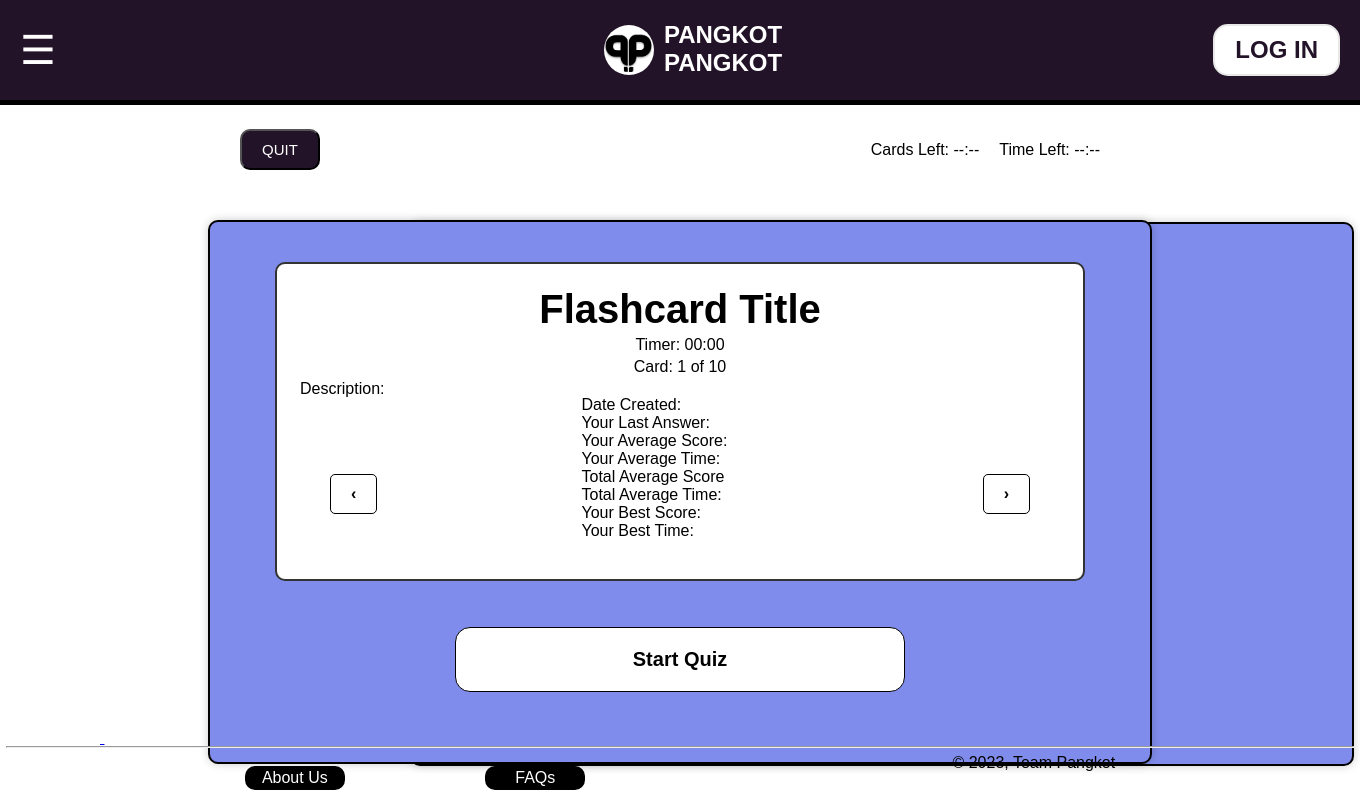
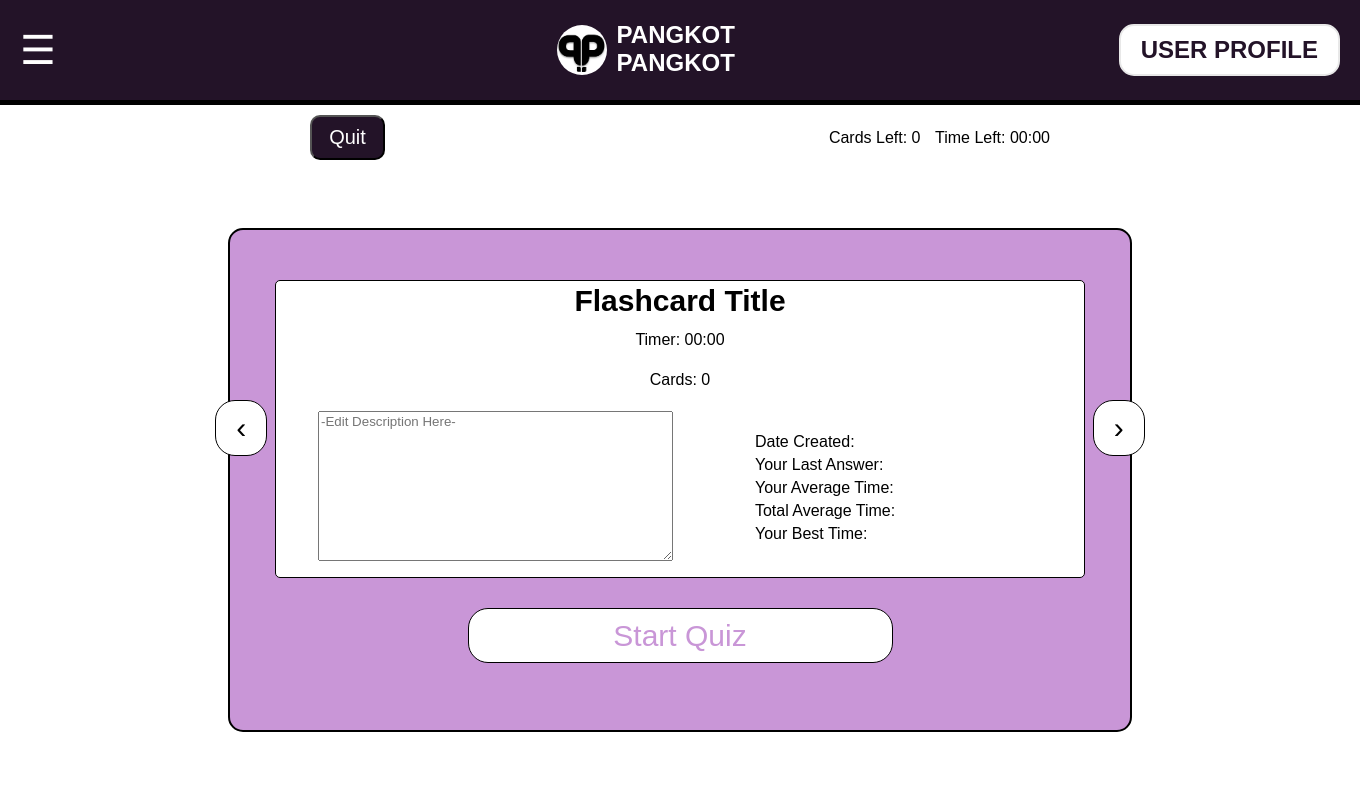
Before and after one commit to Pawmsdayl/Pangkot-pangkot, a PHP site: page /quiz.php in a window 1360 px wide. Run offline with PHP 8.4, Linux system fonts and the light colour scheme.

Commit message:
Add files via upload

```diff
--- a/Pangkot-pangkot/quiz.php
+++ b/Pangkot-pangkot/quiz.php
@@ -3,70 +3,234 @@
 <head>
   <meta charset="utf-8">
   <meta name="viewport" content="width=device-width, initial-scale=1.0">
-    <title>Answer Quiz</title>
+  <title>Flashcard Quiz</title>
+  <link rel="stylesheet" type="text/css" href="header.css">
+  <link rel="stylesheet" type="text/css" href="answer.css">
+  <script src="../navBar.js"></script>
+</head>
 
-    <?php
-        include 'dbConnector.php';
-        include 'commonHead.php';
-    ?>
+<body>
+  <header>
+        <div id="burgerNav" class="burgerNav">
+            <a href="javascript:void(0)" class="closeBurger" onclick="closeBurger()">&times;</a>
+            <div class="navButtons">
+                <a href="index.html">Home</a>
+                <a href="create-quiz.html">Create Quiz</a>
+                <a href="groupJoin.html">Join Group</a>
+                <a href="groupCreate.html">Create Group</a>
+                <a href="group1.html">Group 1</a>
+                <a href="group2.html">Group 2</a>
+            </div>
+        </div>
+        <span class="burgerIcon" onclick="openBurger()">&#9776;</span>
+        <a class="banner-link" href="index.html">
+            <div class="header-banner">
+                <div class="logo">
+                    <img src="../images/pplogo.png" alt="logo">
+                    <h1>PANGKOT<br>PANGKOT</h1>
+                </div>
+            </div>
+        </a>
+        <div class="user-profile">
+            <button class="user-profile-button">User Profile</button>
+            <div class="user-content">
+                <a href="login.html">Login</a>
+                <a href="signup.html">Sign Up</a>
+            </div>
+    </div>
+    </header>
 
-    <link rel="stylesheet" type="text/css" href="style/quiz.css">
-</head>
-<body>
-    <?php
-        include 'header.php';
-    ?>
-
-    <div class="quit-and-info">
-        <button class="quit-button">Quit</button>
     <div class="quiz-info">
-            <span>Cards Left: --:--</span>
-            <span>Time Left: --:--</span>
+        <button class="quit-button" onclick="quitQuiz()">Quit</button>
+        <div class="info-right">
+            <div class="cards-left">Cards Left: <span id="cardsLeft">0</span></div>
+            <div class="time-left">Time Left: <span id="timeLeft">00:00</span></div>
         </div>
     </div>
 
-    <div class="flashcard-container">
-        <div class = "flashcard">
+    <div class="flashcard">
         <table class="flashcard-info">
             <tr>
                 <th class="card-title" colspan="2">Flashcard Title</th>
             </tr>
             <tr>
-                    <td colspan="2">Timer: 00:00</td>
+                <td colspan="2">Timer: <span id="timer">00:00</span></td>
             </tr>
             <tr>
-                    <td colspan="2">Card: 1 of 10</td>
+                <td colspan="2">
+                    <label for="cards-number">Cards: <span id="card-count">0</span></label>
+                </td>
             </tr>
             <tr>
-                    <td>Description:</td>
+                <td>
+                    <label for="description"></label>
+                    <textarea id="description" name="description" placeholder="-Edit Description Here-"></textarea>
+                </td>
                 <td>
                     <ul>
                         <li>Date Created:</li>
                         <li>Your Last Answer:</li>
-                            <li>Your Average Score:</li>
                         <li>Your Average Time:</li>
-                            <li>Total Average Score</li>
                         <li>Total Average Time:</li>
-                            <li>Your Best Score:</li>
                         <li>Your Best Time:</li>
                     </ul>
                 </td>
             </tr>
         </table>
-        </div>
-        <div class="next-back-buttons">
-            <button id="back-button">&#8249;</button>
-            <button id="next-button" onclick="nextCard()">&#8250;</button>
-        </div>
-        <div class="start-quiz-container">
+
+        <div class="start-button-container">
             <button class="start-quiz-button">Start Quiz</button>
         </div>
 
+
     </div>
-    <div class="flashcard-behind"></div>
 
-    <?php
-        include 'footer.php';
-    ?>
+    <div id="card-container" class="card-container">
+    <!-- Cards will be dynamically added here -->
+    </div>
+
+    <div class="card-buttons">
+            <button class="back-button" disabled>&#8249;</button>
+            <button class="next-button" disabled>&#8250;</button>
+        </div>
+
+    <script>
+        var startButton = document.querySelector('.start-quiz-button');
+startButton.addEventListener('click', startQuiz);
+
+var cardContainer = document.getElementById('card-container');
+var maxCardCount = 10;
+var currentCardIndex = 0;
+
+var cards = [
+  { question: 'Question 1', answer: 'Answer 1' },
+  { question: 'Question 2', answer: 'Answer 2' },
+  { question: 'Question 3', answer: 'Answer 3' },
+  { question: 'Question 4', answer: 'Answer 4' },
+  { question: 'Question 5', answer: 'Answer 5' },
+  { question: 'Question 6', answer: 'Answer 6' },
+  { question: 'Question 7', answer: 'Answer 7' },
+  { question: 'Question 8', answer: 'Answer 8' },
+  { question: 'Question 9', answer: 'Answer 9' },
+  { question: 'Question 10', answer: 'Answer 10' },
+  // Add more cards here
+];
+
+function createCard(question, answer) {
+  var card = document.createElement('div');
+  card.className = 'card';
+
+  var cardFront = document.createElement('div');
+  cardFront.className = 'card-front';
+  cardFront.innerHTML = `<h3>${question}</h3>`;
+
+  var cardBack = document.createElement('div');
+  cardBack.className = 'card-back';
+  cardBack.innerHTML = `<h3>${answer}</h3>`;
+
+  card.appendChild(cardFront);
+  card.appendChild(cardBack);
+
+  // Add event listener to flip the card on click
+  card.addEventListener('click', function () {
+    card.classList.toggle('flipped');
+  });
+
+  return card;
+}
+
+function startQuiz() {
+  // Hide the flashcard info
+  var flashcardInfo = document.querySelector('.flashcard-info');
+  flashcardInfo.style.display = 'none';
+
+  // Clear the card container
+  cardContainer.innerHTML = '';
+
+  // Reset the current card index
+  currentCardIndex = 0;
+
+  // Shuffle the cards array
+  shuffleArray(cards);
+
+  // Enable the Next and Back buttons
+  var nextButton = document.querySelector('.next-button');
+  nextButton.disabled = false;
+
+  var backButton = document.querySelector('.back-button');
+  backButton.disabled = false;
+
+  // Display the first card
+  displayCard(currentCardIndex);
+}
+
+function displayCard(cardIndex) {
+  // Check if the card index is within the valid range
+  if (cardIndex >= 0 && cardIndex < cards.length) {
+    // Get the current card from the cards array
+    var currentCard = cards[cardIndex];
+
+    // Create a card element
+    var card = createCard(currentCard.question, currentCard.answer);
+
+    // Clear the card container
+    cardContainer.innerHTML = '';
+
+    // Append the card to the card container
+    cardContainer.appendChild(card);
+
+    // Disable the Back button if it's the first card
+    var backButton = document.querySelector('.back-button');
+    backButton.disabled = cardIndex === 0;
+
+    // Disable the Next button if it's the last card
+    var nextButton = document.querySelector('.next-button');
+    nextButton.disabled = cardIndex === cards.length - 1;
+  }
+}
+
+function showNextCard() {
+  if (currentCardIndex < maxCardCount - 1) {
+    // Increment the current card index
+    currentCardIndex++;
+
+    // Display the next card
+    displayCard(currentCardIndex);
+  }
+}
+
+function showPreviousCard() {
+  if (currentCardIndex > 0) {
+    // Decrement the current card index
+    currentCardIndex--;
+
+    // Display the previous card
+    displayCard(currentCardIndex);
+  }
+}
+
+// Attach event listeners to the next and back buttons
+var nextButton = document.querySelector('.next-button');
+nextButton.addEventListener('click', showNextCard);
+
+var backButton = document.querySelector('.back-button');
+backButton.addEventListener('click', showPreviousCard);
+
+// Disable the Next and Back buttons initially
+nextButton.disabled = true;
+backButton.disabled = true;
+
+// Function to shuffle the cards array
+function shuffleArray(array) {
+  for (var i = array.length - 1; i > 0; i--) {
+    var j = Math.floor(Math.random() * (i + 1));
+    var temp = array[i];
+    array[i] = array[j];
+    array[j] = temp;
+  }
+}
+
+    </script>
+
 </body>
 </html>
--- /dev/null
+++ b/Pangkot-pangkot/style/answer.css
@@ -0,0 +1,186 @@
+* {
+    font-family: Arial, Helvetica, sans-serif;
+}
+
+.quiz-info {
+    display: flex;
+    align-items: center;
+    justify-content: space-between;
+    padding: 10px;
+}
+
+.quit-button {
+    flex: 0 0 auto;
+    margin-right: 10px;
+    margin-left: 300px;
+    height: 45px;
+    width: 75px;
+    background-color: #231328;
+    color: white;
+    text-transform: capitalize;
+    border-radius: 10px;
+    font-size: 20px;
+}
+
+.info-right {
+    flex: 1 1 auto;
+    text-align: right;
+}
+
+.cards-left,
+.time-left {
+    display: inline-block;
+    margin-left: 10px;
+}
+
+.time-left{
+    margin-right: 300px;
+}
+
+.flashcard {
+    position: absolute;
+    top: 60%;
+    left: 50%;
+    transform: translate(-50%, -50%);
+    display: flex;
+    align-items: center;
+    justify-content: flex-start;
+    flex-direction: column;
+    height: 500px;
+    width: 900px;
+    border: 2px solid black;
+    border-radius: 15px;
+    background-color: #c996d7;
+}
+
+.flashcard-info {
+    border: 1px black solid;
+    width: 90%;
+    margin-top: 50px;
+    border-radius: 5px;
+    text-align: center;
+    background-color: white;
+}
+
+.card-title {
+    font-size: 30px;
+}
+
+.flashcard-info td {
+    padding: 10px 40px;
+}
+
+
+.flashcard-info textarea {
+    width: 100%;
+    box-sizing: border-box;
+    height: 150px;
+    word-wrap: break-word;
+    word-break: break-all;
+}
+
+.flashcard-info ul {
+    text-align: left; /* Align list items on the left */
+    list-style: none;
+    padding: 0;
+}
+
+.flashcard-info li {
+    margin-bottom: 5px;
+  }
+
+.start-button-container {
+    text-align: center;
+}
+
+.start-quiz-button {
+    margin-top: 30px;
+    padding: 10px 20px;
+    font-size: 30px;
+    background-color: #4CAF50;
+    color: #c996d7;
+    border: none;
+    cursor: pointer;
+    background-color: white;
+    border-radius: 20px;
+    height: 55px;
+    width: 425px;
+    border: black 1px solid;
+}
+
+.start-quiz-button:hover {
+    background-color: #c996d7;
+    color: white;
+}
+
+.card {
+    position: absolute;
+    z-index: 1;
+    width: 900px;
+    height: 500px;
+    perspective: 1000px;
+    border: 1px solid black;
+    top: 60%;
+    left: 50%;
+    transform: translate(-50%, -50%);
+    background-color: #c996d7;
+    border-radius: 15px;
+  }
+
+  .card-front,
+  .card-back {
+    position: absolute;
+    width: 100%;
+    height: 100%;
+    backface-visibility: hidden;
+    transition: transform 0.5s;
+    transform-style: preserve-3d;
+    text-align: center;
+    margin-top: 10%;
+  }
+
+  .card-front {
+    transform: rotateY(0deg);
+  }
+
+  .card-back {
+    transform: rotateY(-180deg);
+  }
+
+  .card.flipped .card-front {
+    transform: rotateY(180deg);
+  }
+
+  .card.flipped .card-back {
+    transform: rotateY(0deg);
+  }
+
+  .card-buttons {
+    display: flex;
+    justify-content: space-evenly;
+    margin-top: 230px;
+  }
+
+  .back-button,
+  .next-button {
+    z-index: 1;
+    padding: 10px 20px;
+    font-size: 16px;
+    background-color: #ffffff;
+    color: #000000;
+    border: none;
+    cursor: pointer;
+    border-radius: 20px;
+    font-size: 30px;
+    border: 1px solid #000;
+  }
+
+  .back-button {
+    margin-right: 610px;
+  }
+
+  .back-button:hover,
+  .next-button:hover {
+    background-color: #c996d7;
+    color: white;
+  }
```
Lines whose indentation alone changed are shown as unchanged.
